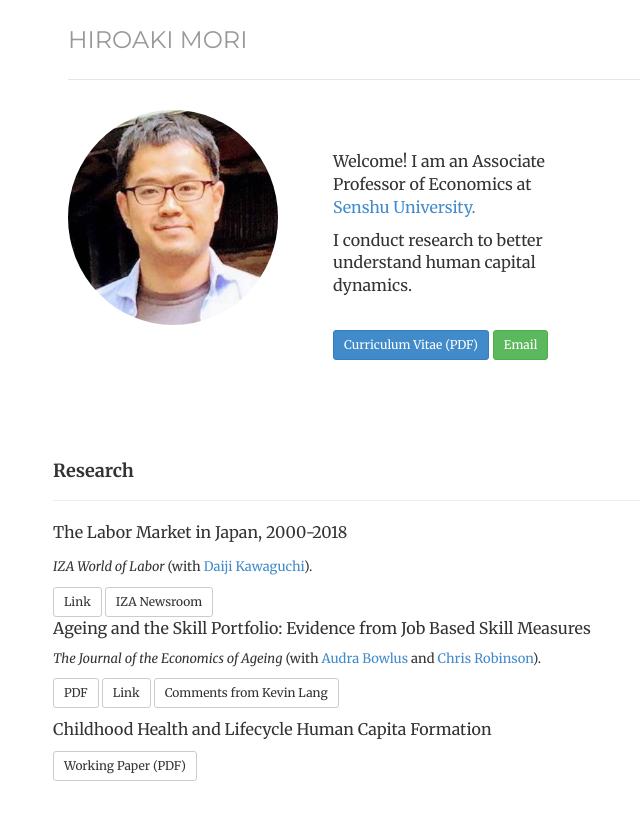
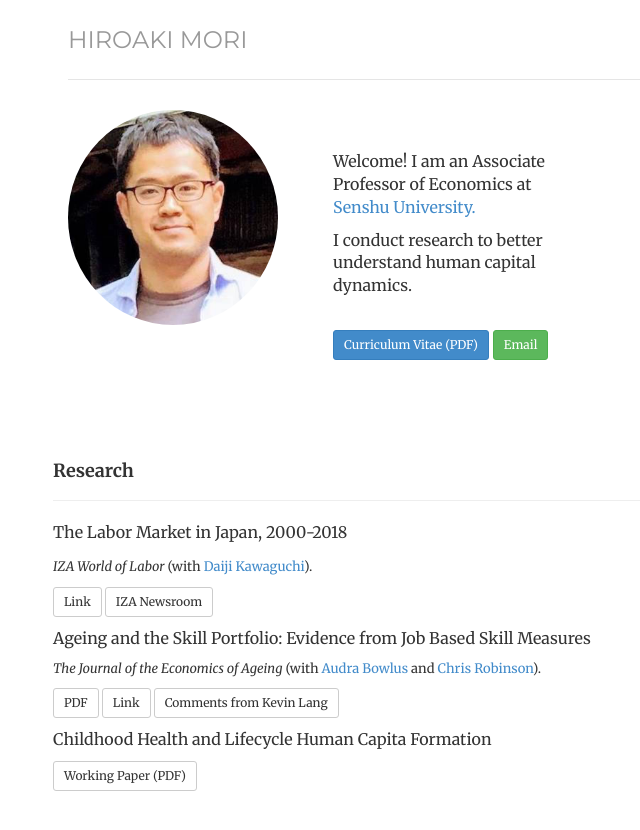
Before and after one commit to morihiroaki/morihiroaki.github.io, a Jekyll site: the page built from index.html, in a window 1280 px wide. Shown: the top 830 px of the page, without its empty margins (212-852 px from the left). Built offline with Jekyll 4.4.1, drawn with Linux system fonts in a browser that asks for light colours.

Commit message:
Update index.html

```diff
--- a/index.html
+++ b/index.html
@@ -35,8 +35,8 @@ description:
 
 <p><font size="3">The Labor Market in Japan, 2000-2018</font></p>
 <p><font size="2"><i>IZA World of Labor</i> (with <a href="https://sites.google.com/site/daijikawaguchi/" target="_blank" title="Link">Daiji Kawaguchi</a>). </p>
-<a href="https://wol.iza.org/articles/the-labor-market-in-japan" target="_blank" class="btn btn-default btn-sm" role="button">Link</a>
-<a href="https://newsroom.iza.org/en/archive/research/the-labor-market-in-japan-2000-2016-a-role-model-for-aging-societies-across-the-globe/" target="_blank" class="btn btn-default btn-sm" role="button">IZA Newsroom</a>
+<p><a href="https://wol.iza.org/articles/the-labor-market-in-japan" target="_blank" class="btn btn-default btn-sm" role="button">Link</a>
+<a href="https://newsroom.iza.org/en/archive/research/the-labor-market-in-japan-2000-2016-a-role-model-for-aging-societies-across-the-globe/" target="_blank" class="btn btn-default btn-sm" role="button">IZA Newsroom</a></p>
 
 <p><font size="3">Ageing and the Skill Portfolio: Evidence from Job Based Skill Measures</font></p>
 <p><font size="2"><i>The Journal of the Economics of Ageing</i> (with <a href="http://economics.uwo.ca/people/faculty/bowlus.html" target="_blank" title="Link">Audra Bowlus</a> and <a href="http://economics.uwo.ca/people/faculty/robinson.html" target="_blank" title="Link">Chris Robinson</a>). </p>
```
